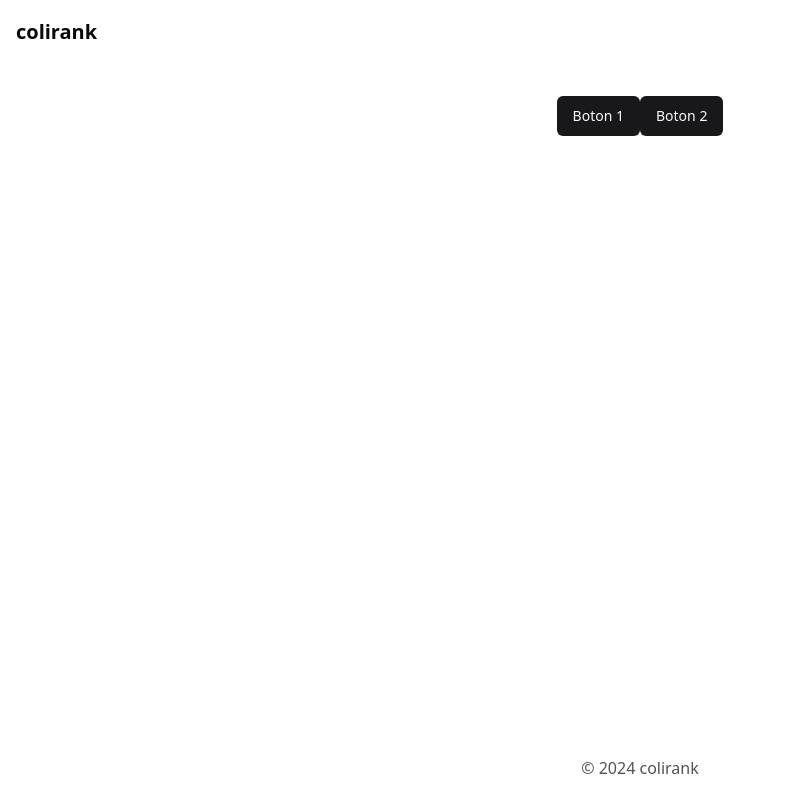
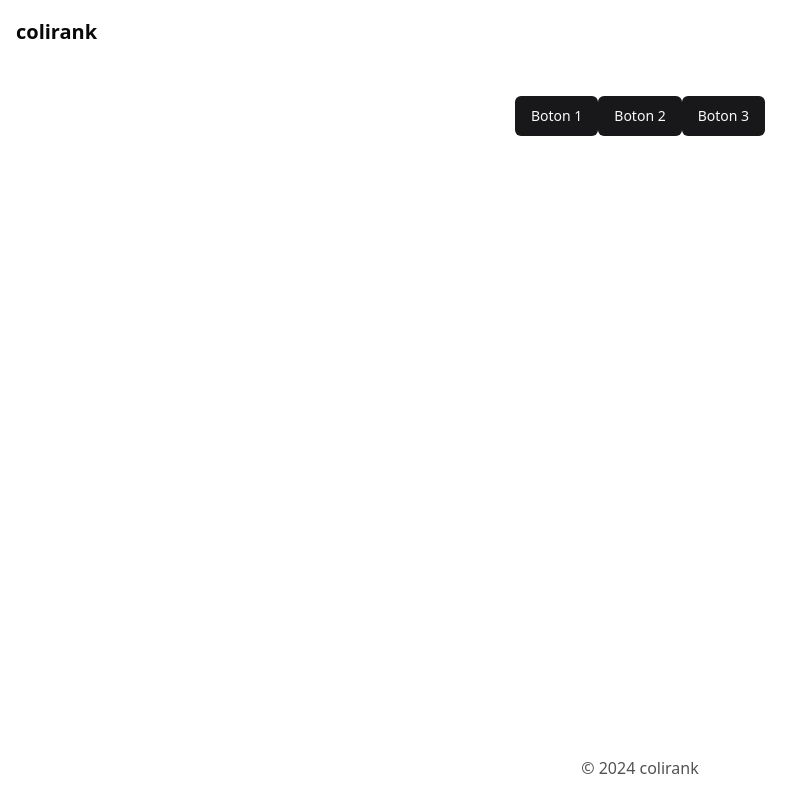
Before and after one commit to colidevs/colirank, a Next.js app: page / in a window 1280 px wide. Shown: the whole page, without its empty margins (0-812 px from the left). Built offline with nearby package versions, Linux system fonts and the light colour scheme.

Commit message:
Agregue boton 3

```diff
--- a/src/app/page.tsx
+++ b/src/app/page.tsx
@@ -5,6 +5,7 @@ export default function HomePage() {
     <section className="text-center">
       <Button>Boton 1</Button>
       <Button>Boton 2</Button>
+      <Button>Boton 3</Button>
     </section>
   );
 }
```
